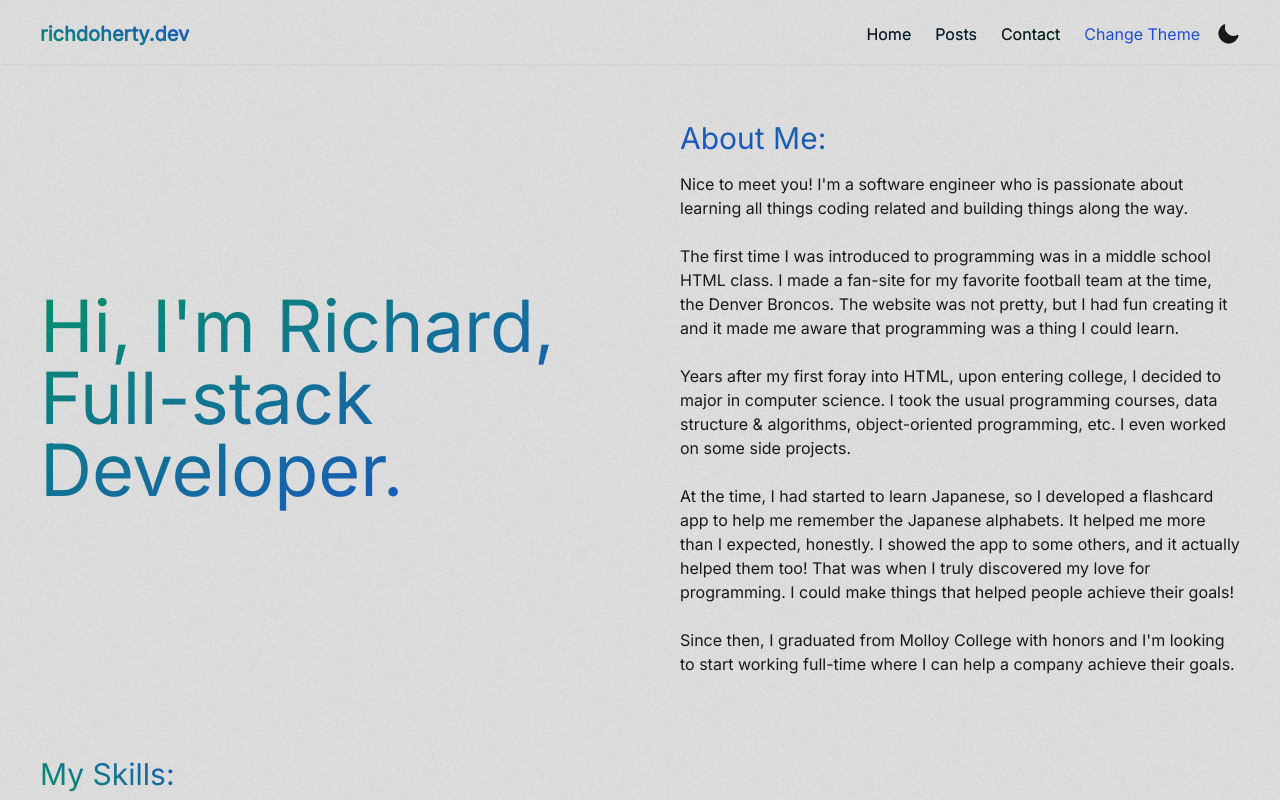
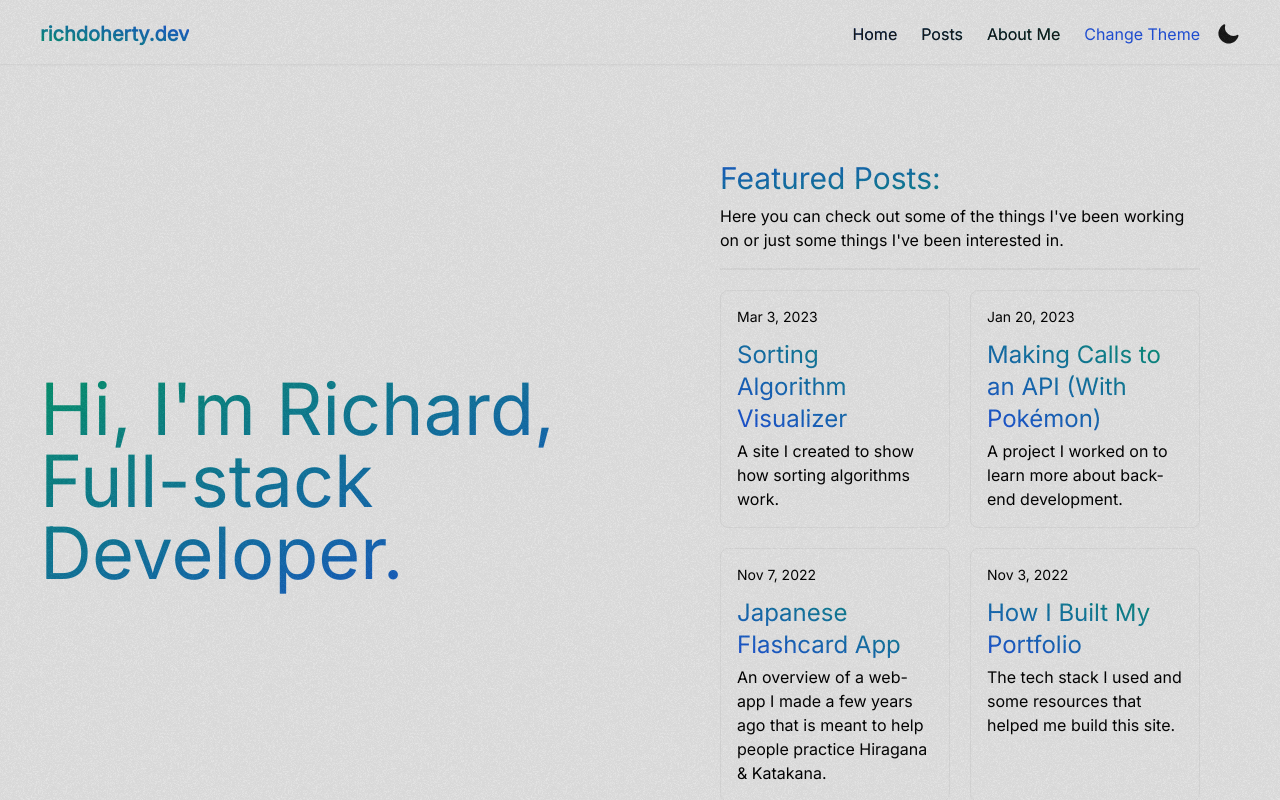
Before and after one commit to RichDoherty/website, a Next.js app: page / in a window 1280 px wide. Shown: the top 800 px of the page. Built offline with nearby package versions, Linux system fonts and the light colour scheme.

Commit message:
create about me page

```diff
--- a/components/Header.tsx
+++ b/components/Header.tsx
@@ -204,15 +204,15 @@ const Header = () => {
                             </Link>
                             <Link
                                 className="px-3 transition-all duration-300 ease-out dark:duration-300 dark:ease-out hover:text-transparent"
-                                href="/#posts"
+                                href="/posts"
                             >
                                 Posts
                             </Link>
                             <Link
                                 className="px-3 transition-all duration-300 ease-out dark:duration-300 dark:ease-out hover:text-transparent"
-                                href="/#contact"
+                                href="/about"
                             >
-                                Contact
+                                About Me
                             </Link>
                         </nav>
                     </div>
--- a/pages/index.tsx
+++ b/pages/index.tsx
@@ -9,143 +9,93 @@ export default function Home() {
         <div>
             <Header />
             <main>
-                <div id="" className="flex flex-col lg:min-h-screen">
+                <div id="" className="flex flex-col">
                     <div className="flex flex-col mt-20 lg:flex-row">
-                        <div className="w-full p-10 xl:my-auto lg:w-1/2">
-                            <h1 className="py-5 text-5xl text-transparent md:text-6xl xl:text-7xl bg-clip-text bg-gradient-to-br from-primary to-secondary">
+                        <div className="w-full p-10 pb-0 sm:pb-10 xl:my-auto lg:w-1/2">
+                            <h1 className="py-5 text-4xl text-transparent sm:text-5xl md:text-6xl xl:text-7xl bg-clip-text bg-gradient-to-br from-primary to-secondary">
                                 Hi, I&#39;m Richard,
                                 <br />
                                 Full-stack Developer.
                             </h1>
                         </div>
-                        <div className="w-full p-10 my-auto font-normal lg:w-1/2">
-                            <h2 className="block mb-4 text-3xl text-transparent bg-clip-text bg-gradient-to-bl from-primary to-secondary">
-                                About Me:
-                            </h2>
-                            <p className="text-base text-neutral-900">
-                                Nice to meet you! I&#39;m a software engineer
-                                who is passionate about learning all things
-                                coding related and building things along the
-                                way.
-                                <br />
-                                <br />
-                                The first time I was introduced to programming
-                                was in a middle school HTML class. I made a
-                                fan-site for my favorite football team at the
-                                time, the Denver Broncos. The website was not
-                                pretty, but I had fun creating it and it made me
-                                aware that programming was a thing I could
-                                learn.
-                                <br />
-                                <br />
-                                Years after my first foray into HTML, upon
-                                entering college, I decided to major in computer
-                                science. I took the usual programming courses,
-                                data structure & algorithms, object-oriented
-                                programming, etc. I even worked on some side
-                                projects.
-                                <br />
-                                <br />
-                                At the time, I had started to learn Japanese, so
-                                I developed a flashcard app to help me remember
-                                the Japanese alphabets. It helped me more than I
-                                expected, honestly. I showed the app to some
-                                others, and it actually helped them too! That
-                                was when I truly discovered my love for
-                                programming. I could make things that helped
-                                people achieve their goals!
-                                <br />
-                                <br />
-                                Since then, I graduated from Molloy College with
-                                honors and I&#39;m looking to start working
-                                full-time where I can help a company achieve
-                                their goals.
-                            </p>
-                        </div>
-                    </div>
-                    <div className="w-full p-10">
-                        <h2 className="inline-block mb-4 text-3xl text-transparent bg-clip-text bg-gradient-to-tr from-primary to-secondary">
-                            My Skills:
-                        </h2>
-                        <div className="flex w-full md:text-lg sm:block">
-                            <ul className="mx-auto ml-0 list-disc list-inside sm:mb-2 sm:flex text-neutral-900 marker:text-secondary">
-                                <li className="sm:w-1/4">JavaScript</li>
-                                <li className="sm:w-1/4">TypeScript</li>
-                                <li className="sm:w-1/4">Node.js</li>
-                                <li className="sm:w-1/4">Python</li>
-                            </ul>
-                            <ul className="list-disc list-inside sm:flex text-neutral-900 marker:text-secondary">
-                                <li className="sm:w-1/4">React</li>
-                                <li className="sm:w-1/4">Angular</li>
-                                <li className="sm:w-1/4">HTML & CSS</li>
-                                <li className="sm:w-1/4">SQL & MongoDB</li>
-                            </ul>
-                        </div>
-                    </div>
-                </div>
-                <div id="posts" className="p-10">
+                        <div className="w-full my-auto font-normal sm:p-10 lg:w-1/2">
+                            <div id="featured" className="p-10">
                                 <h2 className="block mb-2 text-3xl text-transparent bg-clip-text bg-gradient-to-tl from-primary to-secondary">
-                        Posts:
+                                    Featured Posts:
                                 </h2>
                                 <p className="mb-4">
-                        Here you can check out some of the things I&#39;ve been
-                        working on or just some things I&#39;ve been interested
-                        in.
+                                    Here you can check out some of the things
+                                    I&#39;ve been working on or just some things
+                                    I&#39;ve been interested in.
                                 </p>
-                    <div className="grid grid-cols-1 gap-5 pt-10 border-t-2 md:grid-cols-2 border-neutral-900/5 dark:border-neutral-300/5">
-                        <div className="transition-all duration-300 ease-out rounded-lg hover:bg-neutral-300 dark:hover:bg-neutral-800">
+                                <div className="grid grid-cols-1 gap-5 pt-5 border-t-2 md:grid-cols-2 border-neutral-900/5 dark:border-neutral-300/5">
+                                    <div className="p-4 transition-all duration-300 ease-out border rounded-lg border-neutral-900/5 dark:border-neutral-300/5 hover:shadow-md hover:shadow-neutral-600/20">
                                         <Link href="/posts/sorting-algorithms">
-                                <p className="text-sm">Mar 3, 2023</p>
-                                <h3 className="my-1 text-2xl text-transparent bg-clip-text bg-gradient-to-bl from-primary to-secondary">
+                                            <p className="text-sm">
+                                                Mar 3, 2023
+                                            </p>
+                                            <h3 className="pt-2 my-1 text-2xl text-transparent bg-clip-text bg-gradient-to-bl from-primary to-secondary">
                                                 Sorting Algorithm Visualizer
                                             </h3>
                                             <p>
-                                    A site I created to show how sorting
-                                    algorithms work.
+                                                A site I created to show how
+                                                sorting algorithms work.
                                             </p>
                                         </Link>
                                     </div>
-                        <div className="transition-all duration-300 ease-out rounded-lg hover:bg-neutral-300 dark:hover:bg-neutral-800">
+                                    <div className="p-4 transition-all duration-300 ease-out border rounded-lg border-neutral-900/5 dark:border-neutral-300/5 hover:shadow-md hover:shadow-neutral-600/20">
                                         <Link href="/posts/poke-api">
-                                <p className="text-sm">Jan 20, 2023</p>
-                                <h3 className="my-1 text-2xl text-transparent bg-clip-text bg-gradient-to-bl from-primary to-secondary">
-                                    Making Calls to an API (With Pokémon)
+                                            <p className="text-sm">
+                                                Jan 20, 2023
+                                            </p>
+                                            <h3 className="pt-2 my-1 text-2xl text-transparent bg-clip-text bg-gradient-to-bl from-primary to-secondary">
+                                                Making Calls to an API (With
+                                                Pokémon)
                                             </h3>
                                             <p>
-                                    A project I worked on to learn more about
-                                    back-end development.
+                                                A project I worked on to learn
+                                                more about back-end development.
                                             </p>
                                         </Link>
                                     </div>
-                        <div className="transition-all duration-300 ease-out rounded-lg hover:bg-neutral-300 dark:hover:bg-neutral-800">
+                                    <div className="p-4 transition-all duration-300 ease-out border rounded-lg border-neutral-900/5 dark:border-neutral-300/5 hover:shadow-md hover:shadow-neutral-600/20">
                                         <Link href="/posts/japanese-flashcards">
-                                <p className="text-sm">Nov 7, 2022</p>
-                                <h3 className="my-1 text-2xl text-transparent bg-clip-text bg-gradient-to-bl from-primary to-secondary">
+                                            <p className="text-sm">
+                                                Nov 7, 2022
+                                            </p>
+                                            <h3 className="pt-2 my-1 text-2xl text-transparent bg-clip-text bg-gradient-to-bl from-primary to-secondary">
                                                 Japanese Flashcard App
                                             </h3>
                                             <p>
-                                    An overview of a web-app I made a few years
-                                    ago that is meant to help people practice
-                                    Hiragana & Katakana.
+                                                An overview of a web-app I made
+                                                a few years ago that is meant to
+                                                help people practice Hiragana &
+                                                Katakana.
                                             </p>
                                         </Link>
                                     </div>
-                        <div className="transition-all duration-300 ease-out rounded-lg hover:bg-neutral-300 dark:hover:bg-neutral-800">
+                                    <div className="p-4 transition-all duration-300 ease-out border rounded-lg border-neutral-900/5 dark:border-neutral-300/5 hover:shadow-md hover:shadow-neutral-600/20">
                                         <Link href="/posts/how-i-built-my-portfolio">
-                                <p className="text-sm">Nov 3, 2022</p>
-                                <h3 className="my-1 text-2xl text-transparent bg-clip-text bg-gradient-to-bl from-primary to-secondary">
+                                            <p className="text-sm">
+                                                Nov 3, 2022
+                                            </p>
+                                            <h3 className="pt-2 my-1 text-2xl text-transparent bg-clip-text bg-gradient-to-bl from-primary to-secondary">
                                                 How I Built My Portfolio
                                             </h3>
                                             <p>
-                                    The tech stack I used and some resources
-                                    that helped me build this site.
+                                                The tech stack I used and some
+                                                resources that helped me build
+                                                this site.
                                             </p>
                                         </Link>
                                     </div>
                                 </div>
                             </div>
+                        </div>
+                    </div>
+                </div>
+                <Footer />
             </main>
-            <Footer />
         </div>
     );
 }
```
Also changed, not shown: pages/about.tsx (added, +67 -0 lines). Lines whose indentation alone changed are shown as unchanged.
